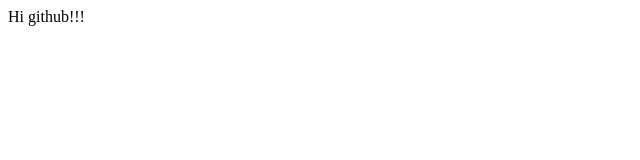
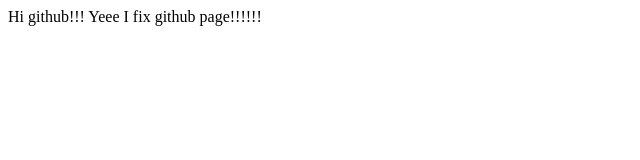
Before and after one commit to DimaSmile/DimaSmile.github.io, a plain HTML site: page index.html in a window 1280 px wide. Shown: the whole page, without its empty margins (0-640 px from the left). Drawn offline with Linux system fonts and the light colour scheme.

Commit message:
initial commit
second commit

```diff
--- a/index.html
+++ b/index.html
@@ -6,5 +6,7 @@
 </head>
 <body>
 	Hi github!!!
+
+	Yeee I fix github page!!!!!!
 </body>
 </html>
```
